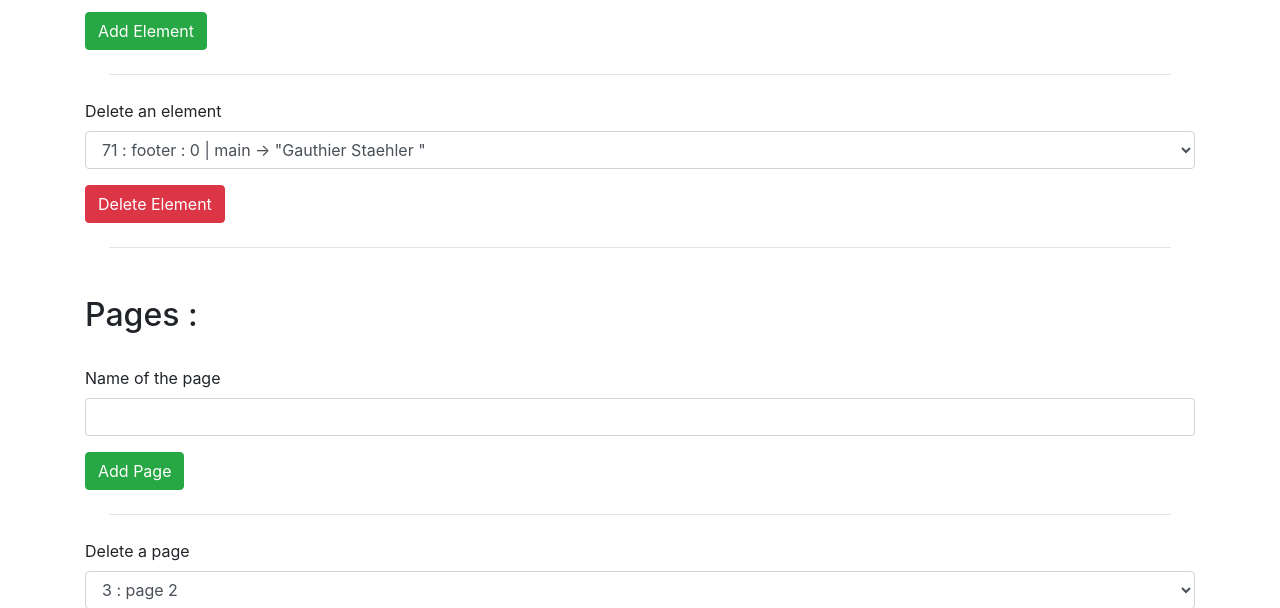
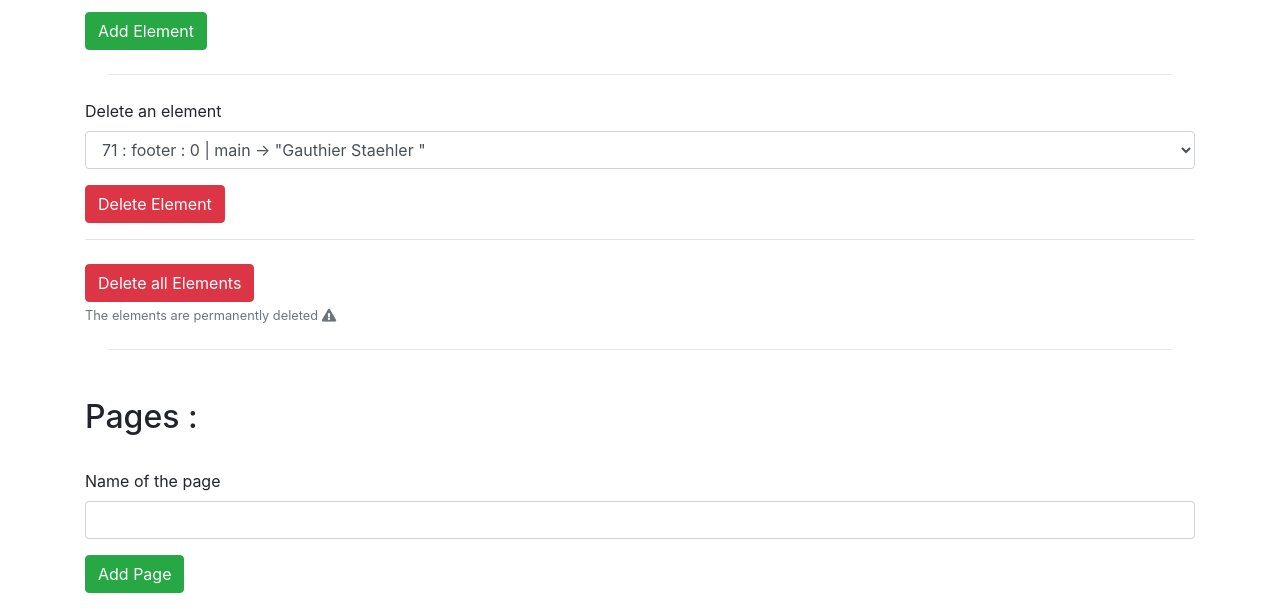
Before and after one commit to GStaehler/Iguane-CMS, a PHP site: page /admin in a window 1280 px wide. Shown: the part 730-1338 px from the top of the page. Run offline with PHP 8.4, Linux system fonts and the light colour scheme; data comes from the database, SQL or seed files in the repository.

Commit message:
delete all elements feature added

```diff
--- a/view/admin.php
+++ b/view/admin.php
@@ -7,6 +7,11 @@ if (isset($_POST['addElement'])) { // ADD ELEMENT
 
 if (isset($_POST['deleteElement'])) { // DELETE ELEMENT
     $req = $bdd->query('DELETE FROM element WHERE id = ' . $_POST["delete"] . '');
+    header("Location: /");
+}
+
+if (isset($_POST['deleteAllElement'])) { // DELETE ALL ELEMENTS
+    $req = $bdd->query('DELETE FROM element');
     header("Location: /");
 }
 
@@ -124,7 +129,9 @@ $bdd = new PDO('mysql:host=127.0.0.1;dbname=iguane;charset=utf8', 'root', '');
                     <?php while ($data = $req->fetch()) { echo "<option value=\"" . $data['id'] . "\">" . $data['id'] . " : " . $data['type_name'] . " : " . $data['page'] . " | " . $data['layout_name'] . " -> \"" . $data['content'] . " \"</option>"; } ?>
                 </select>
             </div>
-            <input type="submit" class="btn btn-danger" name="deleteElement" value="Delete Element">
+            <input type="submit" class="btn btn-danger" name="deleteElement" value="Delete Element"><hr class="mb-4">
+            <input type="submit" class="btn btn-danger" name="deleteAllElement" value="Delete all Elements">
+            <small class="form-text text-muted">The elements are permanently deleted <i class="fas fa-exclamation-triangle"></i></small>
             <hr class="m-4"><br>
             <h2>Pages :</h2><br>
 
```
